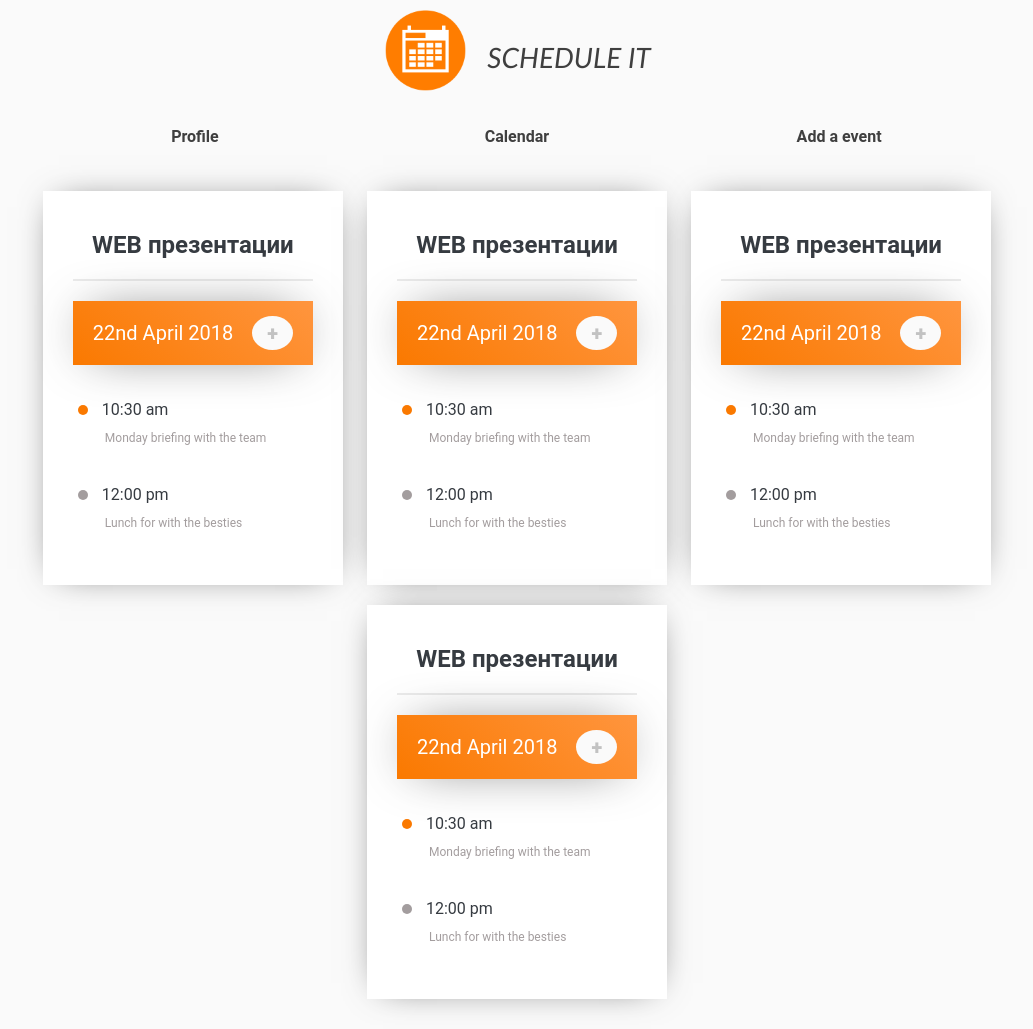
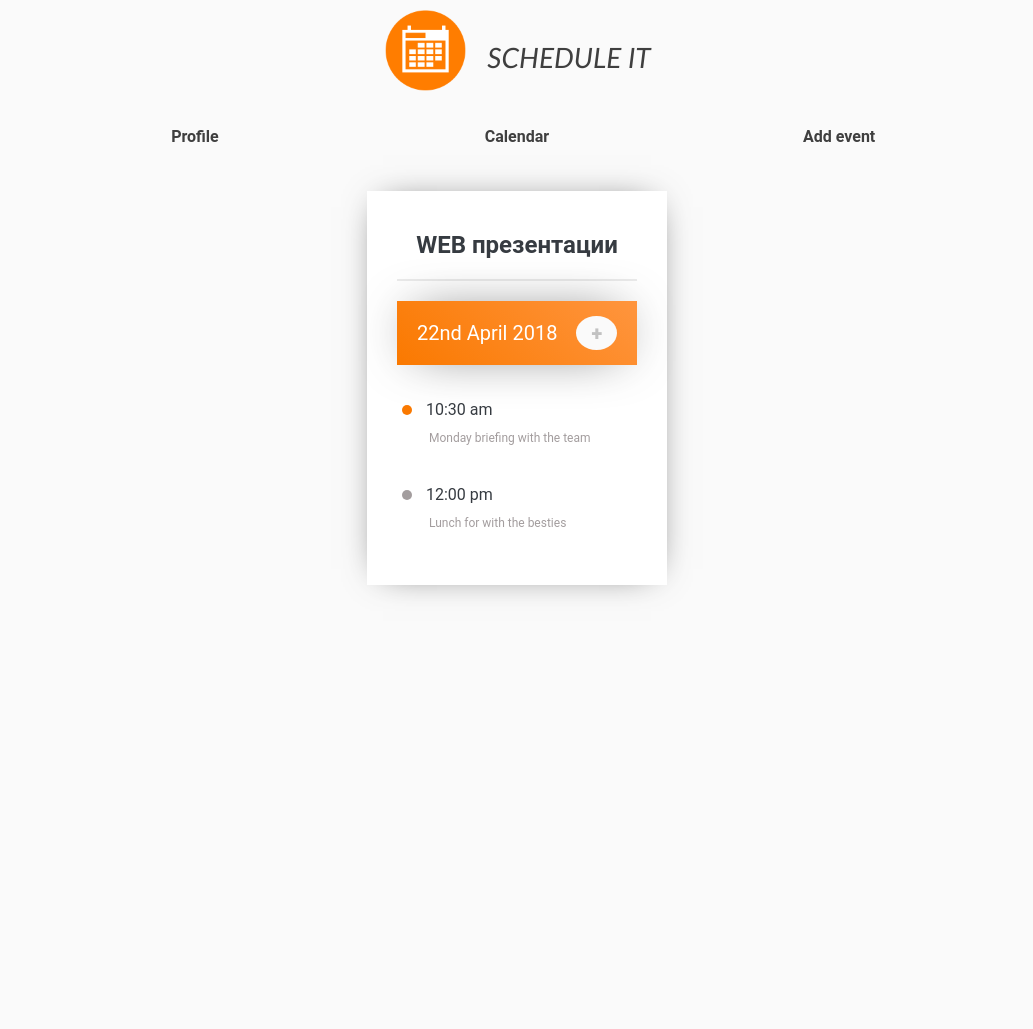
Before and after one commit to DenislavNedev/web-project, a PHP site: page /views/calendar.html in a window 1280 px wide. Shown: the whole page, without its empty margins (123-1156 px from the left). After the commit the page ends 596 px from the top, so only its background shows below. Run offline with PHP 8.4, Linux system fonts and the light colour scheme.

Commit message:
fixed some nav problems

```diff
--- a/css/profile.css
+++ b/css/profile.css
@@ -3,7 +3,6 @@
 }
 
 #welcome-prompt {
-	color: #fa7900;
     font-size: 2em;
     text-align: center;
 }
--- a/php/DatabaseConnection.php
+++ b/php/DatabaseConnection.php
@@ -5,7 +5,7 @@ class DatabaseConnection {
 	private $connection;
 
 	public function __construct() {
-		$this->connection = new PDO('mysql:host=localhost;dbname=web-planner', 'root', 'admin1234', [
+		$this->connection = new PDO('mysql:host=localhost;dbname=web-planner', 'root', '', [
             PDO::MYSQL_ATTR_INIT_COMMAND => "SET NAMES utf8",
 			PDO::ATTR_DEFAULT_FETCH_MODE => PDO::FETCH_ASSOC
 		]);
--- a/views/calendar.html
+++ b/views/calendar.html
@@ -15,90 +15,12 @@
         <p id="logo-title">Schedule it</p>
     </header>
     <nav class="nav" id="navigation">
-        <a class="nav-item" href="views/profile.html">Profile</a>
-        <a class="nav-item" href="views/calendar.html">Calendar</a>
-        <a class="nav-item" href="views/calendar.html">Add a event</a>
+        <a class="nav-item" href="profile.html">Profile</a>
+        <a class="nav-item" href="calendar.html">Calendar</a>
+        <a class="nav-item" href="add-event.html">Add event</a>
     </nav>
     <main>
         <div class="container">
-            <section class="calendar">
-                <header class="calendar_header">
-                    <h1 class="header_title">WEB презентации</h1>
-                    <!-- <p class="header_copy">Тук може да се запишете за защитите на проекти по WEB</p> -->
-                </header>
-                <article class="calendar_plan">
-                    <div class="cl_plan">
-                        <!-- <div class="cl_title">Today</div> -->
-                        <div class="cl_copy">22nd April 2018</div>
-                        <i class="cl_add">+</i>
-                    </div>
-                </article>
-                <article class="calendar_events">
-                    <!-- <p class="ce_title">Upcoming Events</p> -->
-                    <div class="event_item">
-                        <div class="ei_Dot dot_active"></div>
-                        <time class="ei_Title">10:30 am</time>
-                        <p class="ei_Copy">Monday briefing with the team</p>
-                    </div>
-                    <div class="event_item">
-                        <div class="ei_Dot"></div>
-                        <time class="ei_Title">12:00 pm</time>
-                        <p class="ei_Copy">Lunch for with the besties</p>
-                    </div>
-                </article>
-            </section>
-            <section class="calendar">
-                <header class="calendar_header">
-                    <h1 class="header_title">WEB презентации</h1>
-                    <!-- <p class="header_copy">Тук може да се запишете за защитите на проекти по WEB</p> -->
-                </header>
-                <article class="calendar_plan">
-                    <div class="cl_plan">
-                        <!-- <div class="cl_title">Today</div> -->
-                        <div class="cl_copy">22nd April 2018</div>
-                        <i class="cl_add">+</i>
-                    </div>
-                </article>
-                <article class="calendar_events">
-                    <!-- <p class="ce_title">Upcoming Events</p> -->
-                    <div class="event_item">
-                        <div class="ei_Dot dot_active"></div>
-                        <time class="ei_Title">10:30 am</time>
-                        <p class="ei_Copy">Monday briefing with the team</p>
-                    </div>
-                    <div class="event_item">
-                        <div class="ei_Dot"></div>
-                        <time class="ei_Title">12:00 pm</time>
-                        <p class="ei_Copy">Lunch for with the besties</p>
-                    </div>
-                </article>
-            </section>
-            <section class="calendar">
-                <header class="calendar_header">
-                    <h1 class="header_title">WEB презентации</h1>
-                    <!-- <p class="header_copy">Тук може да се запишете за защитите на проекти по WEB</p> -->
-                </header>
-                <article class="calendar_plan">
-                    <div class="cl_plan">
-                        <!-- <div class="cl_title">Today</div> -->
-                        <div class="cl_copy">22nd April 2018</div>
-                        <i class="cl_add">+</i>
-                    </div>
-                </article>
-                <article class="calendar_events">
-                    <!-- <p class="ce_title">Upcoming Events</p> -->
-                    <div class="event_item">
-                        <div class="ei_Dot dot_active"></div>
-                        <time class="ei_Title">10:30 am</time>
-                        <p class="ei_Copy">Monday briefing with the team</p>
-                    </div>
-                    <div class="event_item">
-                        <div class="ei_Dot"></div>
-                        <time class="ei_Title">12:00 pm</time>
-                        <p class="ei_Copy">Lunch for with the besties</p>
-                    </div>
-                </article>
-            </section>
             <section class="calendar">
                 <header class="calendar_header">
                     <h1 class="header_title">WEB презентации</h1>
--- a/views/login.html
+++ b/views/login.html
@@ -16,9 +16,9 @@
         <p id="logo-title">Schedule it</p>
     </header>
     <nav class="nav" id="navigation">
-        <a class="nav-item" href="views/profile.html">Profile</a>
-        <a class="nav-item" href="views/calendar.html">Calendar</a>
-        <a class="nav-item" href="views/calendar.html">Add a event</a>
+        <a class="nav-item" href="profile.html">Profile</a>
+        <a class="nav-item" href="calendar.html">Calendar</a>
+        <a class="nav-item" href="add-event.html">Add event</a>
     </nav>
     <main>
         <div class="panel-forms login-register-content">
--- a/views/register.html
+++ b/views/register.html
@@ -17,9 +17,9 @@
         <p id="logo-title">Schedule it</p>
     </header>
     <nav class="nav" id="navigation">
-        <a class="nav-item" href="views/profile.html">Profile</a>
-        <a class="nav-item" href="views/calendar.html">Calendar</a>
-        <a class="nav-item" href="views/calendar.html">Add a event</a>
+        <a class="nav-item" href="profile.html">Profile</a>
+        <a class="nav-item" href="calendar.html">Calendar</a>
+        <a class="nav-item" href="add-event.html">Add event</a>
     </nav>
     <main>
         <div class="panel-forms login-register-content">
```
Also changed, not shown: views/profile.html (+5 -4 lines), css/add-event.css (added), css/screen2.css (deleted), views/add-event.html (added), views/screen2.html (deleted).
